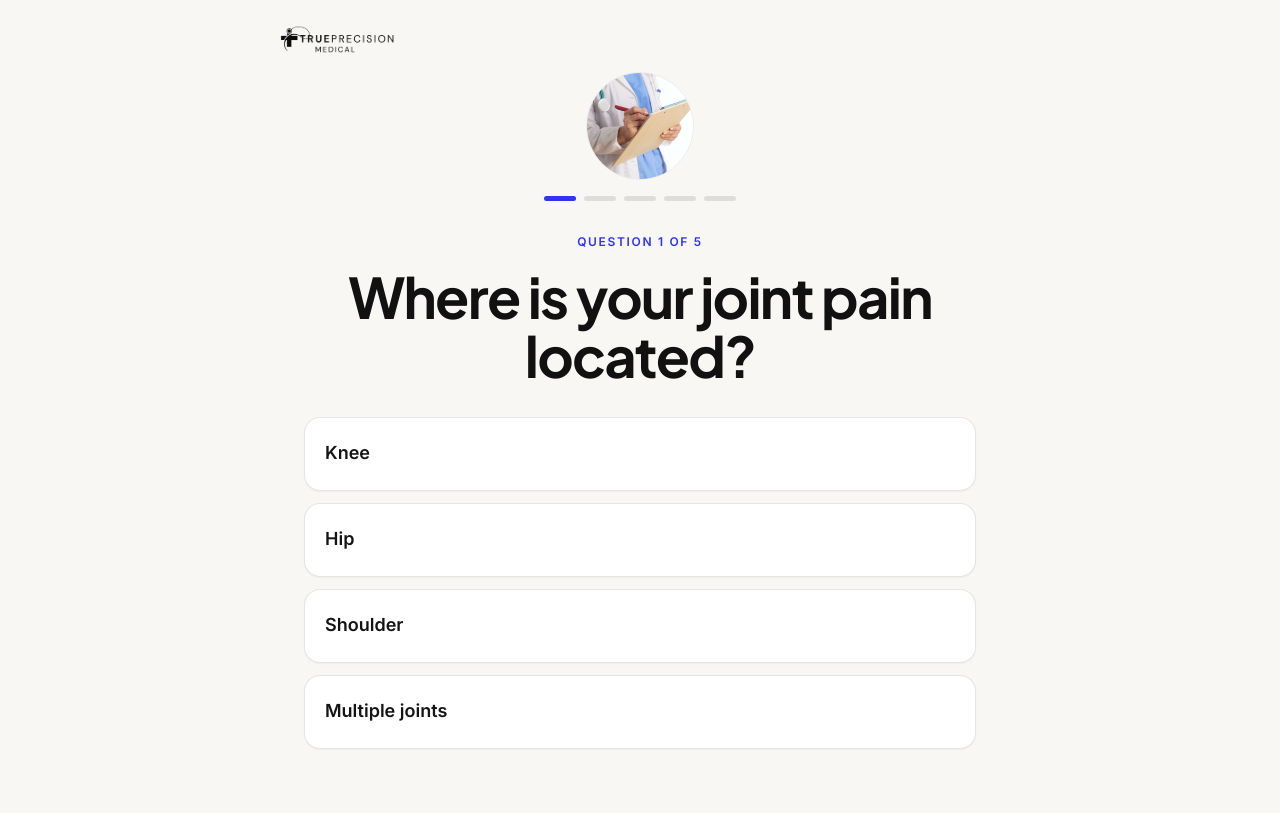
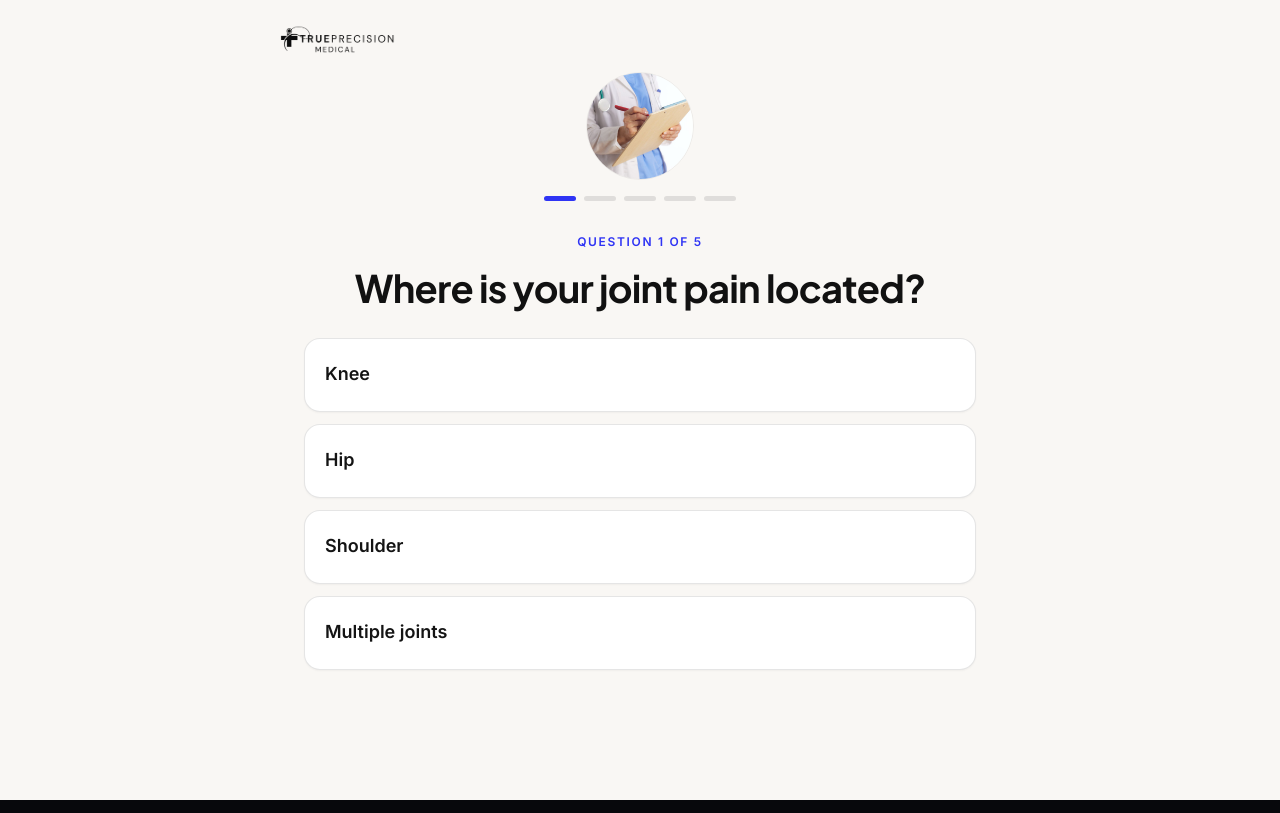
Before and after one commit to jjjarv-web/true-precision-medical-, a Next.js app: page /assessment/joint in a window 1280 px wide. Built offline with nearby package versions, Linux system fonts and the light colour scheme.

Commit message:
Document Sanity/GHL architecture and tighten assessment question typography.
Add architecture, data-handling, and submission-flow docs for Sanity CMS and secure GHL relay patterns, expand .env.example for required integrations, and reduce assessment question heading size for better visual hierarchy.

```diff
--- a/app/assessment/[category]/AssessmentClient.tsx
+++ b/app/assessment/[category]/AssessmentClient.tsx
@@ -169,7 +169,7 @@ export default function AssessmentClient({ config }: { config: AssessmentConfig
               <p className="text-[12px] font-semibold tracking-[0.14em] uppercase text-[#2F34F4] mb-4">
                 Question {questionIndex + 1} of {totalQuestions}
               </p>
-              <h1 className="font-heading font-bold text-[#111111] text-[clamp(34px,5vw,56px)] leading-[1.05] tracking-[-0.03em] mb-8">
+              <h1 className="font-heading font-bold text-[#111111] text-[clamp(26px,3.85vw,38px)] leading-[1.12] tracking-[-0.02em] mb-7">
                 {currentQuestion.text}
               </h1>
 
```
Also changed, not shown: 4 other files (tests, documents, lock files or other folders).
